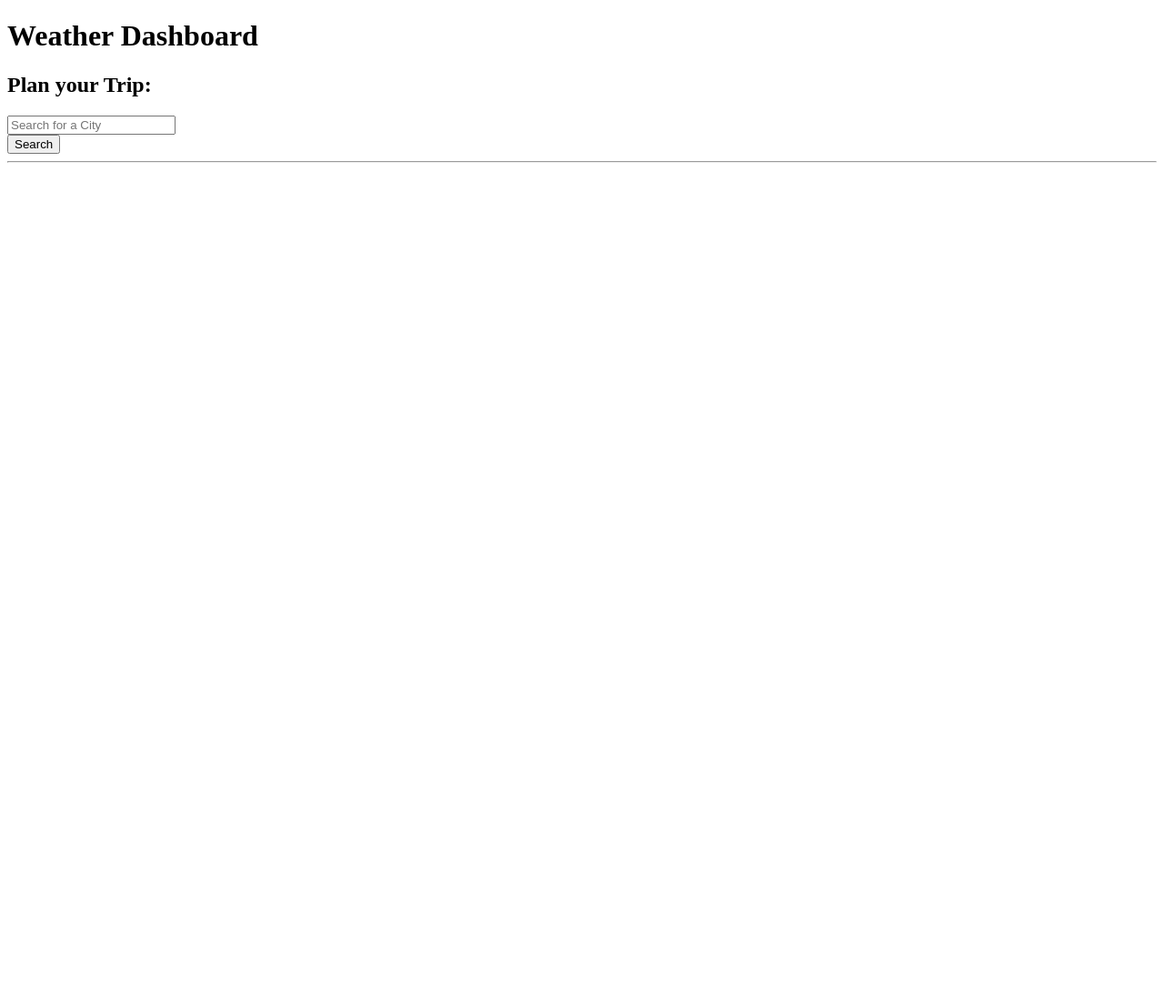
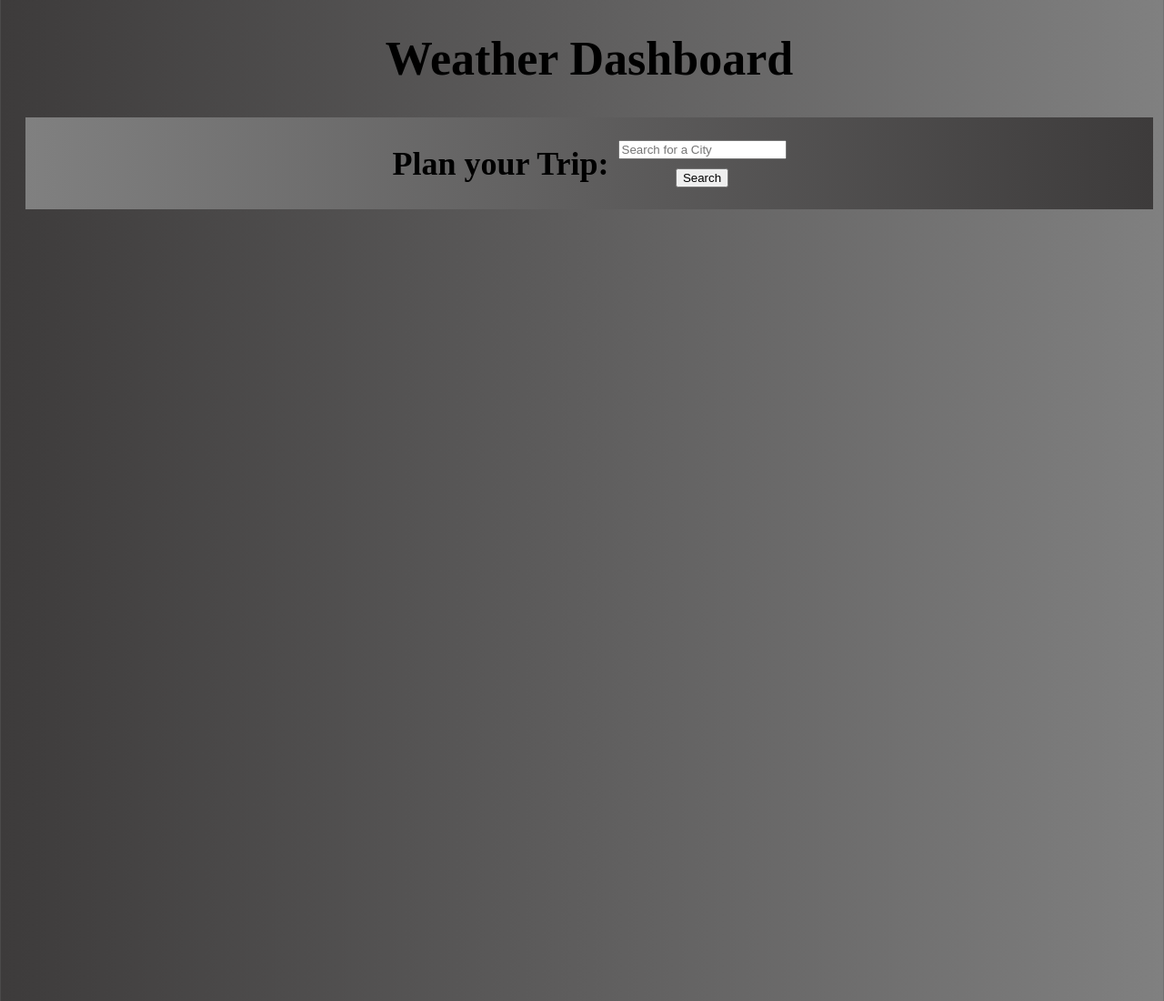
Before and after one commit to AvniB82/weather-update, a plain HTML site: page index.html in a window 1280 px wide. Shown: the top 1100 px of the page at 91% size. Before the commit the page ends 800 px from the top, so only its background shows below. Drawn offline with nearby package versions, Linux system fonts and the light colour scheme; files whose address does not match are found by name.

Commit message:
added css to display the head and searchbar in the center. also changed the background color and removed the hr line

```diff
--- a/index.html
+++ b/index.html
@@ -5,17 +5,17 @@
   <meta charset="UTF-8" />
   <meta name="viewport" content="width=device-width, initial-scale=1.0" />
   <meta http-equiv="X-UA-Compatible" content="ie=edge" />
-  <link rel="stylesheet" href="styles/reset.css" />
+  <link rel="stylesheet" href="starter/css/style.css" />
   <title>Weather Dashboard</title>
 </head>
 
 <body>
-  <header class="container-fluid text-center text-white bg-dark p-2 weather-header">
+  <header class="weather-header">
     <h1>Weather Dashboard</h1>
   </header>
 
   <!-- max-width for ultra wide resolutions -->
-  <div class="container-fluid" style="max-width: 1400px">
+  <div class="container-fluid" style="max-width">
     <div class="row">
       <aside class="col-lg-3 pb-3">
         <h2 id="form-heading" class="mt-1 h3 form-label">
@@ -30,7 +30,8 @@
                 <button type="submit" class="btn search-button" id="search-button" aria-label="submit search">
                   Search
                 </button>
-                <hr class="hr weather-hr" />
+                <!-- <hr class="hr weather-hr" /> -->
+
               </div>
             </div>
           </div>
--- a/starter/css/style.css
+++ b/starter/css/style.css
@@ -0,0 +1,34 @@
+body {
+    width: 100%;
+    height: 10000px;
+    background: linear-gradient(to right, rgb(61, 59, 59), grey);
+  }
+
+  .weather-header {
+    text-align: center;
+    font-size: 26px;
+  }
+
+  .container-fluid {
+    background: linear-gradient(to left, rgb(61, 59, 59), grey);
+    margin: 20px;
+    text-align: center;
+  }
+
+  aside.col-lg-3 {
+    display: flex;
+    flex-direction: row;
+    align-items: center;
+    justify-content: center;
+  }
+
+  #form-heading {
+    font-size: 36px;
+  }
+  .form {
+    padding-left: 10px;
+  }
+
+  .search-button {
+    margin-top: 10px;
+    }
```
